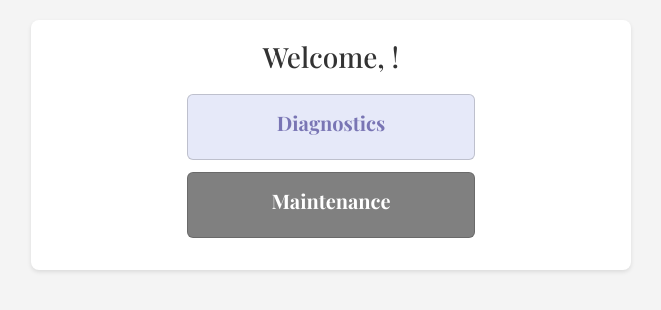
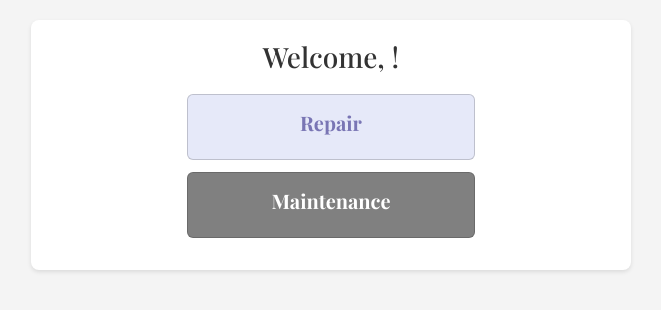
Before and after one commit to 394-w24/obd-app, a React (Vite) app: page /navpage in a window 1280 px wide. Shown: the top 310 px of the page, without its empty margins (309-970 px from the left). Built offline with nearby package versions, Linux system fonts and the light colour scheme; no server answers; a web font is replaced by a local one.

Commit message:
Change diagnostics to repair

```diff
--- a/src/components/NavPage.jsx
+++ b/src/components/NavPage.jsx
@@ -19,7 +19,7 @@
         <div className="card" style={{ width: '18rem' }}>
           <div className="card-body">
               <Link className="card-title" style= {{textAlign:"center"}} to="/request">
-                <h3 className="card-title">Diagnostics</h3>
+                <h3 className="card-title">Repair</h3>
               </Link>
           </div>
         </div>
```
